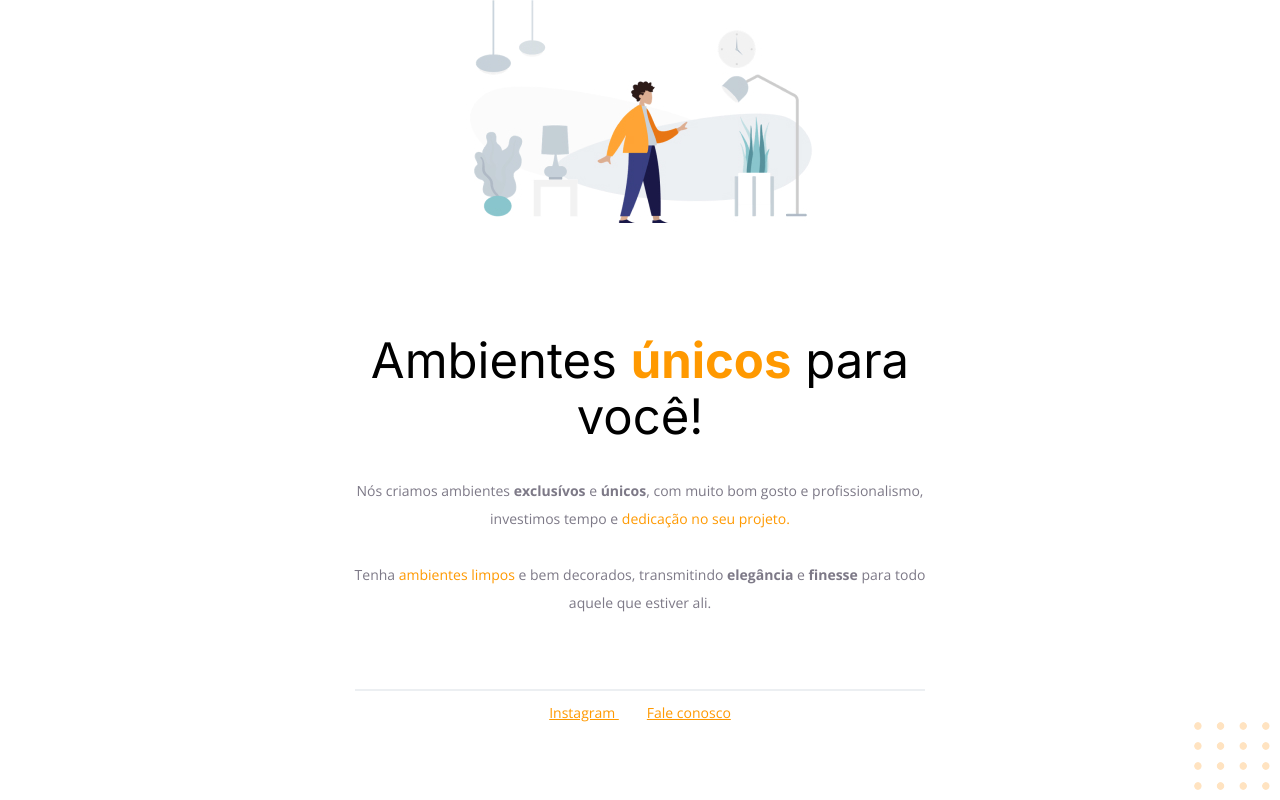
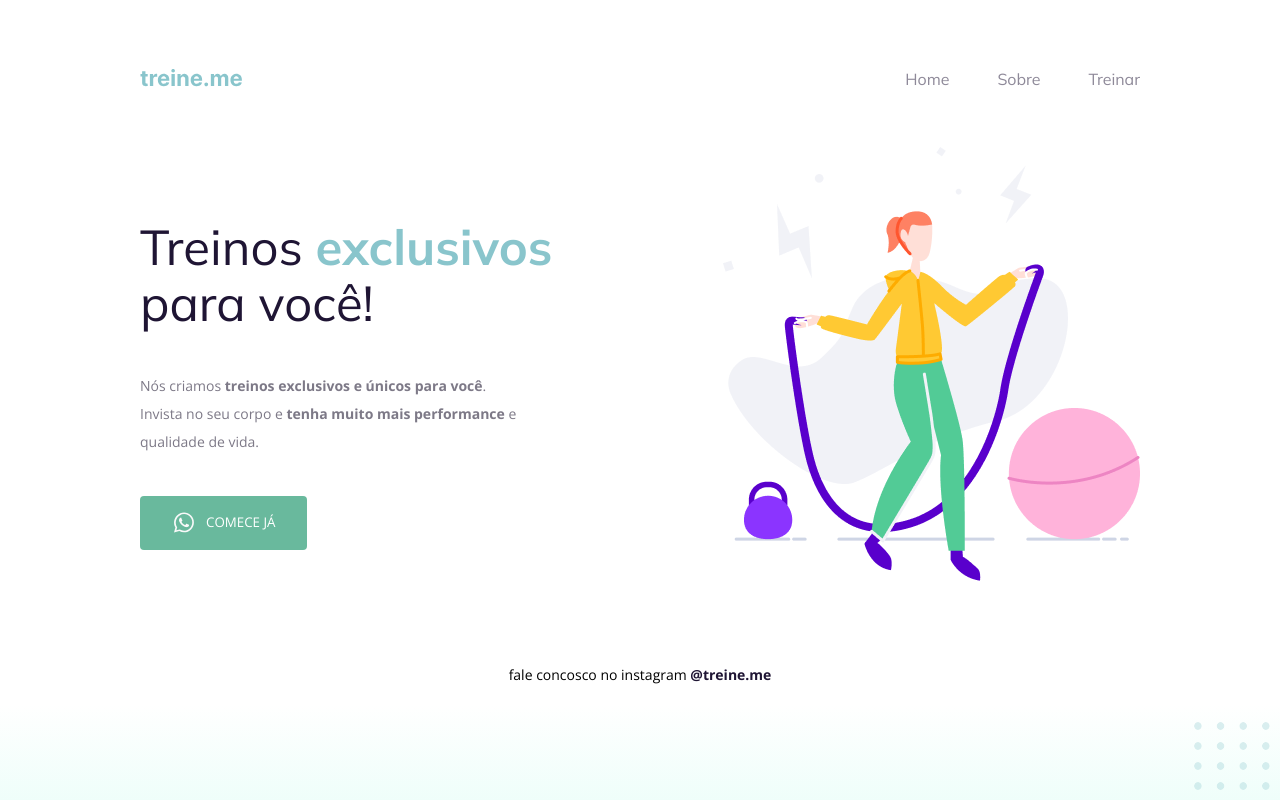
Before and after one commit to pedrosameiro/projetonovo, a plain HTML site: page index.html in a window 1280 px wide. Drawn offline with nearby package versions, Linux system fonts and the light colour scheme.

Commit message:
Add files via upload

```diff
--- a/index.html
+++ b/index.html
@@ -1,63 +1,66 @@
-
 <!DOCTYPE html>
 <html lang="pt-br">
     <head>
 
         <link rel="preconnect" href="https://fonts.googleapis.com">
-        <link rel="preconnect" href="https://fonts.gstatic.com" crossorigin>
+        <link rel="preconnect" href="https://fonts.gstatic.com" crossorigin="">
 
         <meta charset="UTF-8">
         <meta name="viewport" content="width=device-width, initial-scale=1.0">
 
-        <title>Móveis Customizados</title>
+    <title>Treine me</title>
 
-        <link href="https://fonts.googleapis.com/css2?family=Inter:wght@400;700&amp;family=Open+Sans:wght@400;700&amp;display=swap"
-        rel="stylesheet">
+    <link href="https://fonts.googleapis.com/css2?family=Mulish:wght@400;700 &amp;family=Open+Sans:wght@400;700 &amp;display=swap"
+    rel="stylesheet">
 
     <link rel="stylesheet" href="style.css">
-
 </head>
-
 <body>
 
+    <div class="page">
 
-    <div id="hero">
+        <nav>
+           <a id="logo" href="#">
+             <img src="images/logo.svg" alt="Treine.me">
 
-        <img src="imagens/img1.jpg"
-        alt=" Desenho com uma pessoa vestindo uma camisa amarela em uma sala com móveis"/>
+            </a>
 
-        <h1> Ambientes <span>únicos</span> para você!</h1>
-        <p>
-            Nós criamos ambientes <strong>exclusívos</strong> e <strong>únicos</strong>, com muito bom gosto e profissionalismo,
-            investimos tempo e <span>dedicação no seu projeto.</span>
-       <br>
-       <br>
+          <ul>
+              <li><a href="#">Home</a></li>
+              <li><a href="#">Sobre</a></li>
+              <li><a href="#">Treinar</a></li>
 
-            Tenha <span>ambientes limpos</span> e bem decorados,
-            transmitindo <strong>elegância</strong>  e <strong>finesse</strong> para todo aquele que estiver ali.
+          </ul>
 
-        </p>
-    </div>
+        </nav>
 
-    <div id="footer">
 
-        <div id="line"></div>
+          <main>
+            <section>
 
-        <a target="_blank"
+         <h1> Treinos <span> exclusivos </span> para você!</h1>
+           <p>
+            Nós criamos <strong>treinos exclusivos e únicos para você</strong>. <br/>
+            Invista no seu corpo e <strong>tenha muito mais performance</strong> e qualidade de vida.
+           </p>
+       <button>
+        <img src="images/whats.svg" alt="ícone do whatsapp">
+        Comece já
+       </button>
+       </section>
 
-        href="https://instagram.com/moveisparavoce">
-            Instagram
-        </a>
+       <img src="images/img.png" alt="Desenho de uma mulher pulando corda numa academia">
 
-        <a href="mailto:contato@moveisparavoce.com">
-            Fale conosco
-        </a>
+          </main>
 
-    </div>
+          <footer>
+            fale concosco no instagram
+            <a href="https://instagram.com/treineme" target="_blank"> @treine.me</a>
+          </footer>
 
-    <img id="balls"
-    src="imagens/balls.svg"
-    alt="bolinhas laranja no canto direito inferior da tela"/>
+           </div>
 
+           <img id="balls" src="images/balls.svg"
+          alt="Bolinhas decorativas no canto inferior direito da página.">
 </body>
 </html>
--- a/style.css
+++ b/style.css
@@ -1,58 +1,123 @@
+body {
+    margin: 0px;
+    font-family: "Open Sans", serif;
 
-body {
-    font-family: "Open Sans", sans-serif;
 
-    text-align: center;
-    margin: 0px;
-}
+    background: linear-gradient(180deg, rgba(227,255,248,0) 88%, rgb(202, 252, 239,0.3) 100%);
 
-#hero {
-    width: 592px;
-    margin: 0px auto 72px;
- }
-
- #hero img {
-     margin-bottom: 72px;
+    min-height: 100vh;
 
 }
 
+.page {
+    width: 1000px;
+    margin: 0px auto;
+    padding-top: 65px;
+}
+
+nav {
+   display: flex;
+   justify-content: space-between;
+   align-items: center;
+
+   margin-bottom: 55px;
+
+
+}
+
+
+ul {
+    display: flex;
+    gap: 48px;
+    list-style: none;
+    margin: 0;
+    padding: 0;
+}
+a {
+    text-decoration: none;
+    color: #1F1534;
+
+}
+ul li a {
+    opacity: 0.5;
+}
+
+ul li a:hover {
+    font-weight: bold;
+    opacity: 1;
+}
+
+h1, ul {
+    font-family: "Mulish", sans-serif;
+
+}
+main {
+    display: flex;
+    align-items: center;
+    justify-content: space-between;
+}
+
 h1 {
-    font-family: "Inter", sans-serif;
     font-size: 49px;
     line-height: 56px;
+    color: #1F1534;
+
     font-weight: normal;
 
-    margin-bottom: 32px;
+    width: 490px;
 }
 
 h1 span {
+    color: #89C5CC;
+    font-weight: bold;
 
+}
+
+section p {
+    font-size: 14px;
+    line-height: 28px;
+    color: #7D7987;
+    margin: 40px 0;
+    width: 440px;
+}
+
+button {
+    color: white;
+    text-transform: uppercase;
+    font-family: "Open Sans", serif;
+
+    background: #69B99D;
+    border: 0;
+    padding: 14px 32px 15px;
+
+    display: inline-flex;
+    align-items: center;
+    justify-content: center;
+    gap: 10px;
+
+    border-radius: 4px;
+
+    cursor: pointer;
+}
+
+button:hover {
+    background: #488f76;
+}
+
+footer {
+    font-size: 14px;
+    line-height: 28px;
+
+    text-align: center;
+
+    margin-top: 80px;
+}
+footer a {
     font-weight: bold;
 }
 
-span , a {
-    color: #FF9900;
-}
-p , #footer {
-    color: #7D7987;
-    font-size: 14px;
-    line-height: 28px;
-}
-
-#footer a + a {
-           margin-left: 28px;
-}
-
-#line {
-    width: 568px;
-    height: 0px;
-
-    border: 1px solid #ECEFF2;
-
-    margin: 0px auto 8px;
-    }
 #balls {
     position: fixed;
-    bottom: 0px;
-    right: 0px;
+    bottom: 0;
+    right: 0;
 }
```
Also changed, not shown: images/balls.svg (added), images/img.png (added), images/logo.svg (added), images/whats.svg (added). Lines whose indentation alone changed are shown as unchanged.
